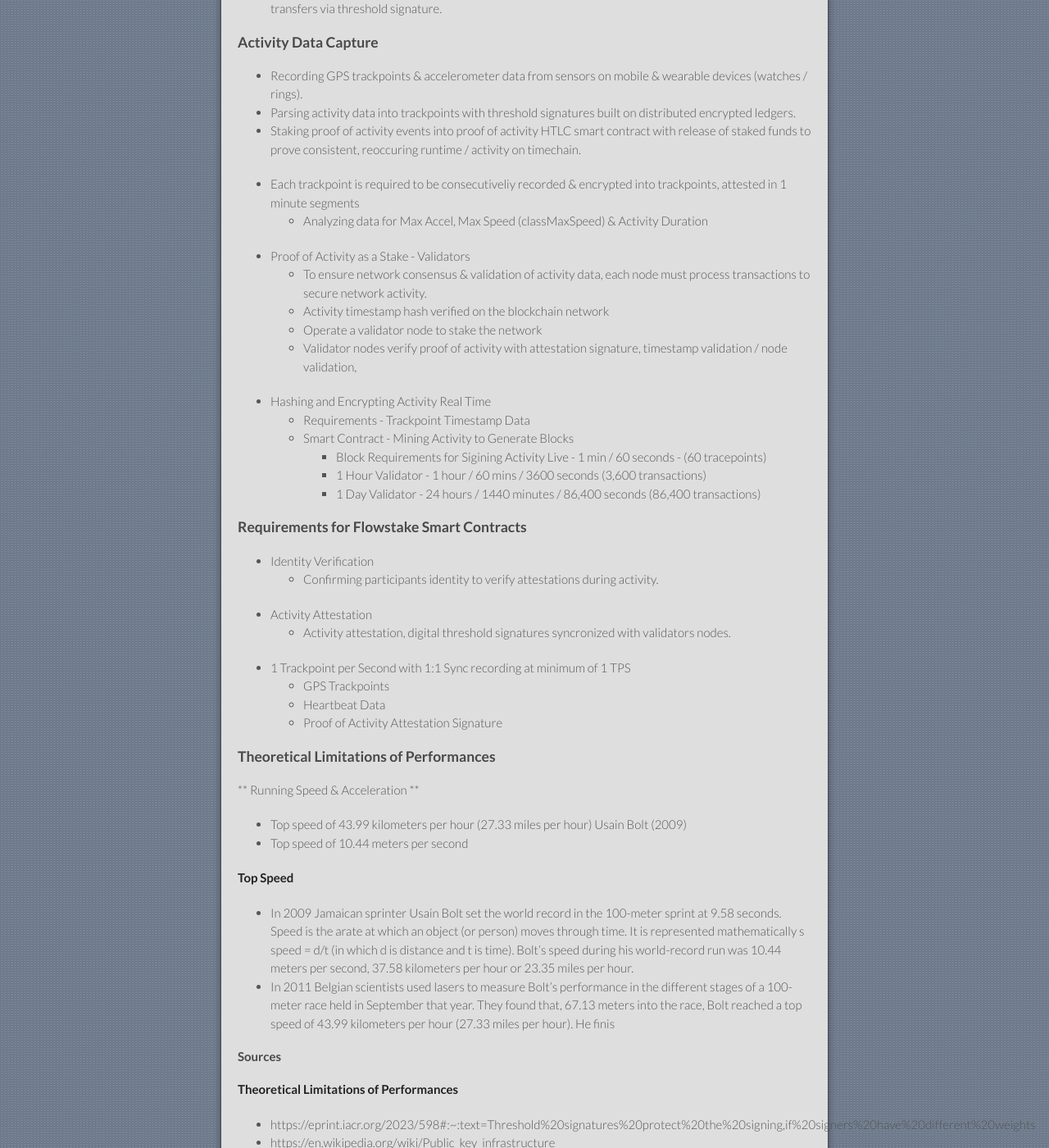
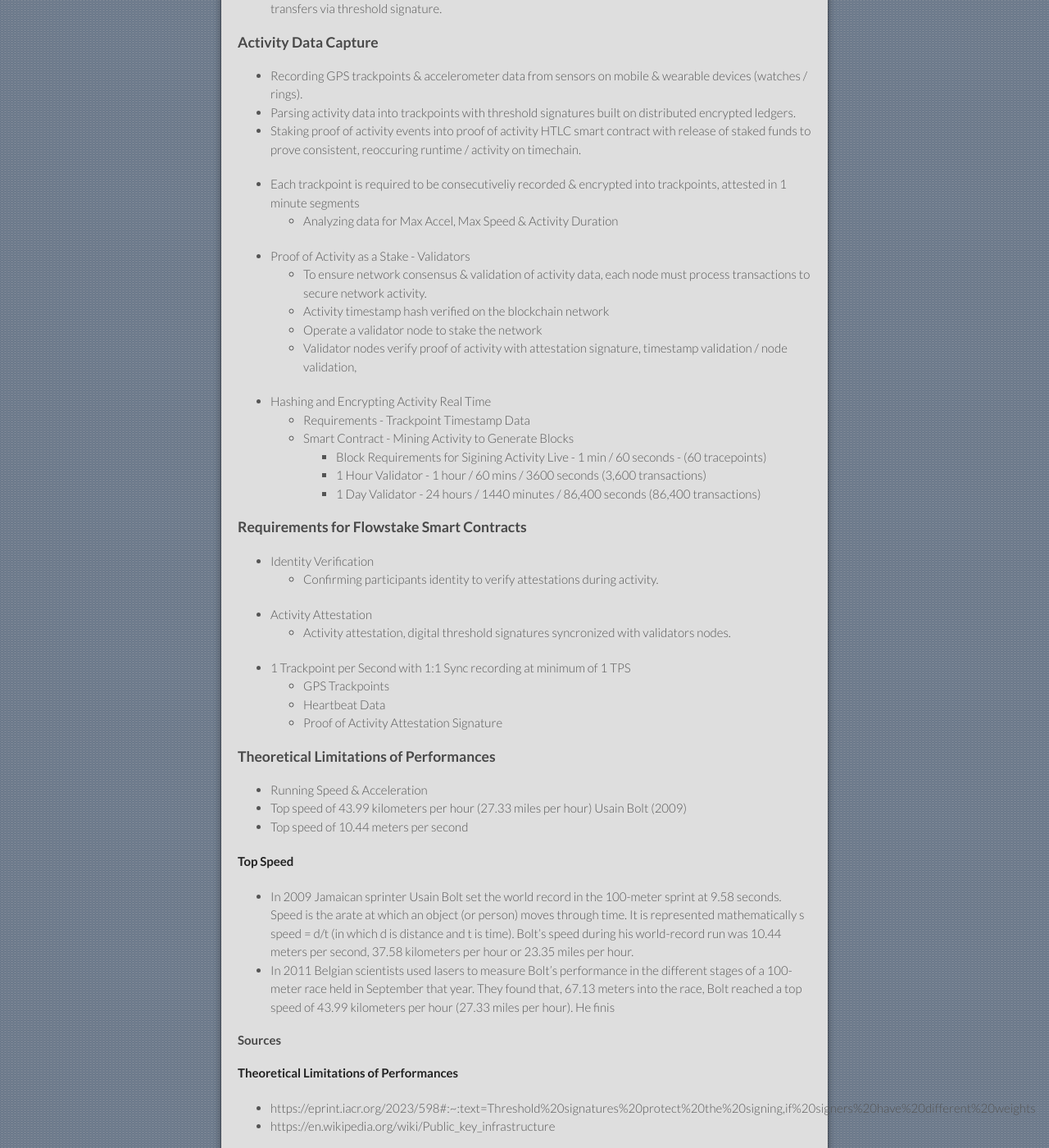
Before and after one commit to flowstake/flowstake.github.io, a Jekyll site: the page built from index.md, in a window 1280 px wide and 1400 px high, scrolled down 805 px. Shown: the whole window at 82% size. Built offline with Jekyll 4.4.1, drawn with Linux system fonts in a browser that asks for light colours; our own code applies the rules of GitHub Pages for plain Markdown files.

Commit message:
Update index.md

```diff
--- a/index.md
+++ b/index.md
@@ -26,7 +26,7 @@
 - Staking proof of activity events into proof of activity HTLC smart contract with release of staked funds to prove consistent, reoccuring runtime / activity on timechain.
 
 - Each trackpoint is required to be consecutiveliy recorded & encrypted into trackpoints, attested in 1 minute segments
-    * Analyzing data for Max Accel, Max Speed (classMaxSpeed) & Activity Duration
+    * Analyzing data for Max Accel, Max Speed & Activity Duration
 
 -  Proof of Activity as a Stake - Validators
     * To ensure network consensus & validation of activity data, each node must process transactions to secure network activity.
@@ -52,7 +52,7 @@
    * Proof of Activity Attestation Signature
 
 ### Theoretical Limitations of Performances
-** Running Speed & Acceleration **
+* Running Speed & Acceleration
 * Top speed of 43.99 kilometers per hour (27.33 miles per hour) Usain Bolt (2009)
 * Top speed of 10.44 meters per second
 
```
